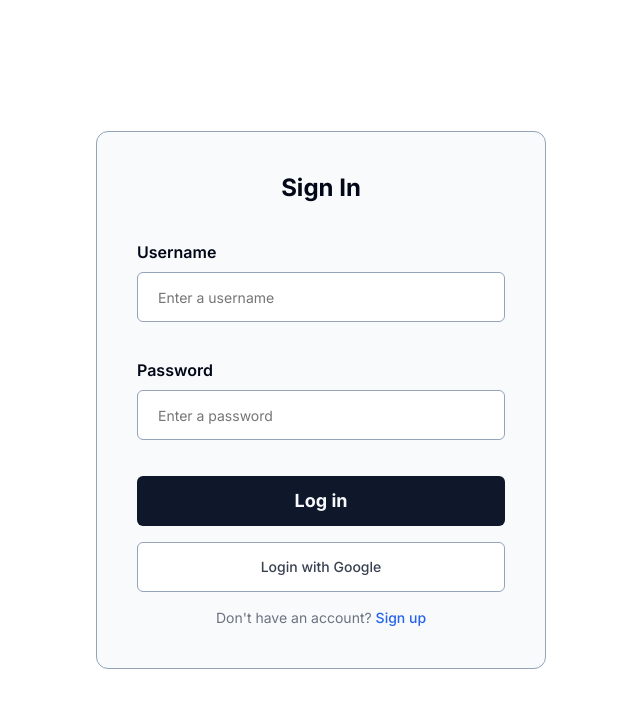
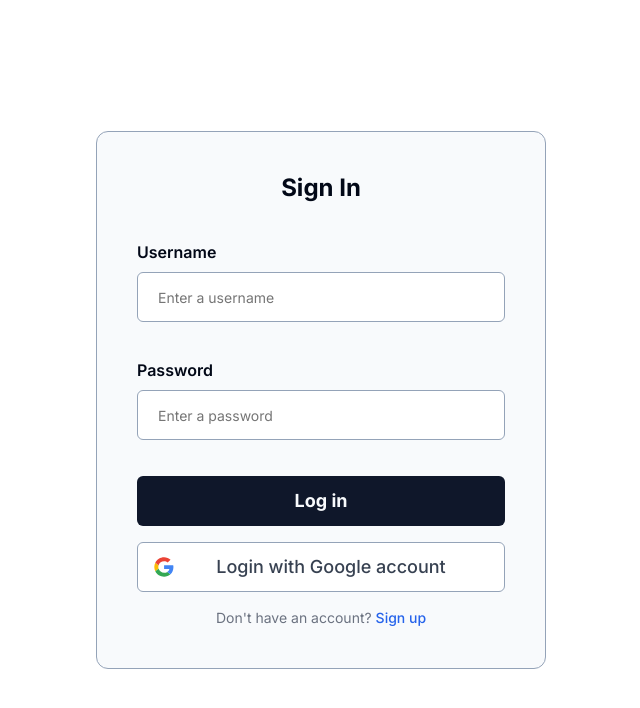
Before and after one commit to DevAnonitos/OU-Social-Hub, a Next.js app in the folder frontend/: page /sign-in in a window 1280 px wide. Shown: the top 708 px of the page, without its empty margins (319-959 px from the left). Built offline with nearby package versions, Linux system fonts and the light colour scheme.

Commit message:
Chore(FrontendAuth): Add GoogleSignIn Button

```diff
--- a/frontend/components/Forms/SignInForm.tsx
+++ b/frontend/components/Forms/SignInForm.tsx
@@ -16,6 +16,7 @@ import {
 import Link from 'next/link';
 import { Input } from '../ui/input';
 import { Button } from '../ui/button';
+import Image from "next/image";
 
 import { useRouter } from 'next/navigation';
 import { useAuthStore } from '@/stores/useAuthStore';
@@ -110,9 +111,18 @@ const SignInForm = () => {
               <Button
                 type="button"
                 variant="outline"
-                className="w-full border border-slate-400 text-gray-700 py-2 rounded-md hover:bg-gray-100 h-[50px]"
+                className="w-full flex items-center justify-center border border-slate-400 text-gray-700 py-2 rounded-md hover:bg-gray-100 h-[50px]"
               >
-                Login with Google
+                <Image
+                  src={"/assets/icons/google.svg"}
+                  width={20}
+                  height={20}
+                  alt="google"
+                  className=''
+                />
+                <p className='w-full text-lg font-medium'>
+                  Login with Google account
+                </p>
               </Button>
               <p className='text-sm text-gray-500 text-center'>
                 Don't have an account?{" "}
--- a/frontend/components/Forms/SignUpForm.tsx
+++ b/frontend/components/Forms/SignUpForm.tsx
@@ -16,9 +16,9 @@ import {
 } from '../ui/form';
 import { Button } from '../ui/button';
 import { Input } from '../ui/input';
+import Image from "next/image";
+
 import { useRouter } from 'next/navigation';
-import axios from "axios";
-
 import { useAuthStore } from '@/stores/useAuthStore';
 import { instance } from '@/lib/axios/interceptor';
 
@@ -137,9 +137,18 @@ const SignUpForm = () => {
               <Button
                 type="button"
                 variant="outline"
-                className="w-full border border-slate-400 text-gray-700 py-2 rounded-md hover:bg-gray-100 h-[50px]"
+                className="w-full flex items-centerjustify-center border border-slate-400 text-gray-700 py-2 rounded-md hover:bg-gray-100 h-[50px]"
               >
-                Login with Google
+                <Image
+                  src={"/assets/icons/google.svg"}
+                  width={20}
+                  height={20}
+                  alt="google"
+                  className=''
+                />
+                <p className='w-full text-lg font-medium'>
+                  Login with Google Account
+                </p>
               </Button>
               <p className='text-sm text-gray-500 text-center'>
                 Have an account?{" "}
--- a/frontend/lib/api/user.ts
+++ b/frontend/lib/api/user.ts
@@ -1,4 +1,3 @@
-import axios from "axios";
 import { instance } from "../axios/interceptor";
 
 export const getUsers = async () => {
--- a/frontend/lib/react-query/queries.ts
+++ b/frontend/lib/react-query/queries.ts
@@ -12,5 +12,6 @@ export const userGetUsers = () => {
         queryKey: ["user"],
         queryFn: () => getUsers(),
         staleTime: 1000 * 60 * 60 * 24,
+        retry: 1,
     });
 };
```
Also changed, not shown: frontend/public/assets/icons/google.svg (added).
